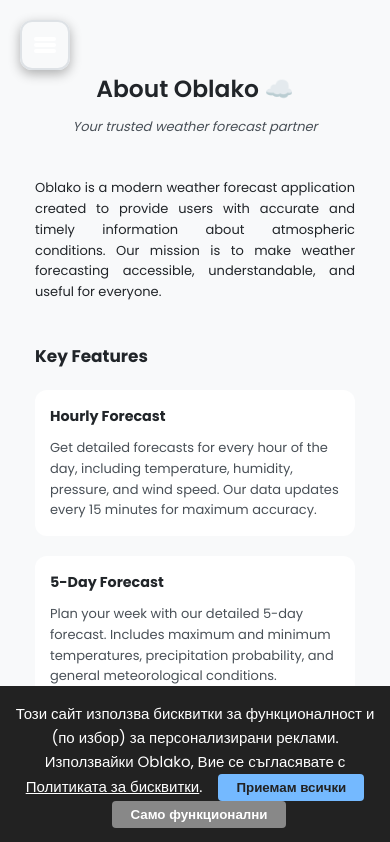
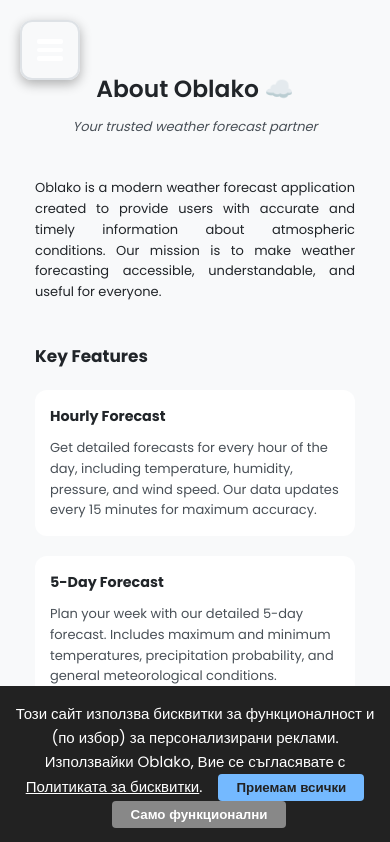
Before and after one commit to dAnIeLdK03/Oblako, a React (Vite) app: page /about in a window 390 px wide. Shown: the top 842 px of the page. Built offline with nearby package versions, Linux system fonts and the light colour scheme.

Commit message:
Mobile frendly

```diff
--- a/src/Weather.css
+++ b/src/Weather.css
@@ -3670,14 +3670,16 @@
 /* Mobile button styles */
 @media (max-width: 768px) {
   .navigation div[style*="position: fixed"] {
-    min-width: 50px;
-    min-height: 50px;
-    border-radius: 15px;
-    box-shadow: 0 6px 20px rgba(0, 0, 0, 0.4);
+    min-width: 60px;
+    min-height: 60px;
+    border-radius: 18px;
+    box-shadow: 0 8px 25px rgba(0, 0, 0, 0.4);
+    touch-action: manipulation;
   }
 
   .navigation div[style*="position: fixed"]:active {
-    transform: scale(0.95);
+    transform: scale(0.9);
+    transition: transform 0.1s ease;
   }
 
   /* Prevent text selection on mobile */
--- a/src/components/Navigation.jsx
+++ b/src/components/Navigation.jsx
@@ -11,6 +11,8 @@
   const [buttonPosition, setButtonPosition] = useState({ x: 20, y: 20 });
   const [isDragging, setIsDragging] = useState(false);
   const [dragOffset, setDragOffset] = useState({ x: 0, y: 0 });
+  const [touchStartTime, setTouchStartTime] = useState(0);
+  const [hasMoved, setHasMoved] = useState(false);
 
   const menuItems = [
     {
@@ -65,6 +67,7 @@
   // Handle mouse and touch events for dragging
   const handleMouseDown = (e) => {
     setIsDragging(true);
+    setHasMoved(false);
     const rect = e.currentTarget.getBoundingClientRect();
     const clientX = e.clientX || e.touches?.[0]?.clientX;
     const clientY = e.clientY || e.touches?.[0]?.clientY;
@@ -81,6 +84,16 @@
       const newX = clientX - dragOffset.x;
       const newY = clientY - dragOffset.y;
 
+      // Check if button has moved significantly
+      const distance = Math.sqrt(
+        Math.pow(newX - buttonPosition.x, 2) +
+        Math.pow(newY - buttonPosition.y, 2)
+      );
+
+      if (distance > 5) {
+        setHasMoved(true);
+      }
+
       // Keep button within viewport bounds
       const maxX = window.innerWidth - 40;
       const maxY = window.innerHeight - 40;
@@ -94,11 +107,17 @@
 
   const handleMouseUp = () => {
     setIsDragging(false);
+    // If button hasn't moved much, treat as click
+    if (!hasMoved) {
+      toggleMenu();
+    }
   };
 
   // Touch event handlers for mobile
   const handleTouchStart = (e) => {
     e.preventDefault();
+    setTouchStartTime(Date.now());
+    setHasMoved(false);
     handleMouseDown(e);
   };
 
@@ -109,7 +128,14 @@
 
   const handleTouchEnd = (e) => {
     e.preventDefault();
-    handleMouseUp();
+    const touchDuration = Date.now() - touchStartTime;
+
+    // If touch was short and button didn't move much, treat as click
+    if (touchDuration < 300 && !hasMoved) {
+      toggleMenu();
+    }
+
+    setIsDragging(false);
   };
 
   // Add global mouse and touch event listeners
@@ -153,8 +179,8 @@
            top: `${buttonPosition.y}px`,
            left: `${buttonPosition.x}px`,
            zIndex: 99999,
-           width: window.innerWidth <= 768 ? '50px' : '40px',
-           height: window.innerWidth <= 768 ? '50px' : '40px',
+                       width: window.innerWidth <= 768 ? '60px' : '40px',
+            height: window.innerWidth <= 768 ? '60px' : '40px',
            background: 'var(--accent-color)',
            border: '2px solid var(--border-color)',
            borderRadius: '12px',
@@ -163,13 +189,13 @@
            flexDirection: 'column',
            justifyContent: 'center',
            alignItems: 'center',
-           padding: window.innerWidth <= 768 ? '12px' : '8px',
+                       padding: window.innerWidth <= 768 ? '15px' : '8px',
            boxShadow: '0 4px 12px rgba(0,0,0,0.3)',
            userSelect: 'none',
            transition: 'all 0.2s ease',
            touchAction: 'none'
          }}
-         onClick={!isDragging ? toggleMenu : undefined}
+                   onClick={undefined}
          onMouseDown={handleMouseDown}
          onTouchStart={handleTouchStart}
          onTouchMove={handleTouchMove}
@@ -178,23 +204,23 @@
        >
                    <span style={{
             width: '100%',
-           height: window.innerWidth <= 768 ? '4px' : '3px',
+            height: window.innerWidth <= 768 ? '5px' : '3px',
             background: 'white',
-           margin: '1px 0',
+            margin: '2px 0',
             borderRadius: '2px'
           }}></span>
           <span style={{
             width: '100%',
-           height: window.innerWidth <= 768 ? '4px' : '3px',
+            height: window.innerWidth <= 768 ? '5px' : '3px',
             background: 'white',
-           margin: '1px 0',
+            margin: '2px 0',
             borderRadius: '2px'
           }}></span>
           <span style={{
             width: '100%',
-           height: window.innerWidth <= 768 ? '4px' : '3px',
+            height: window.innerWidth <= 768 ? '5px' : '3px',
             background: 'white',
-           margin: '1px 0',
+            margin: '2px 0',
             borderRadius: '2px'
           }}></span>
        </div>
```
Lines whose indentation alone changed are shown as unchanged.
